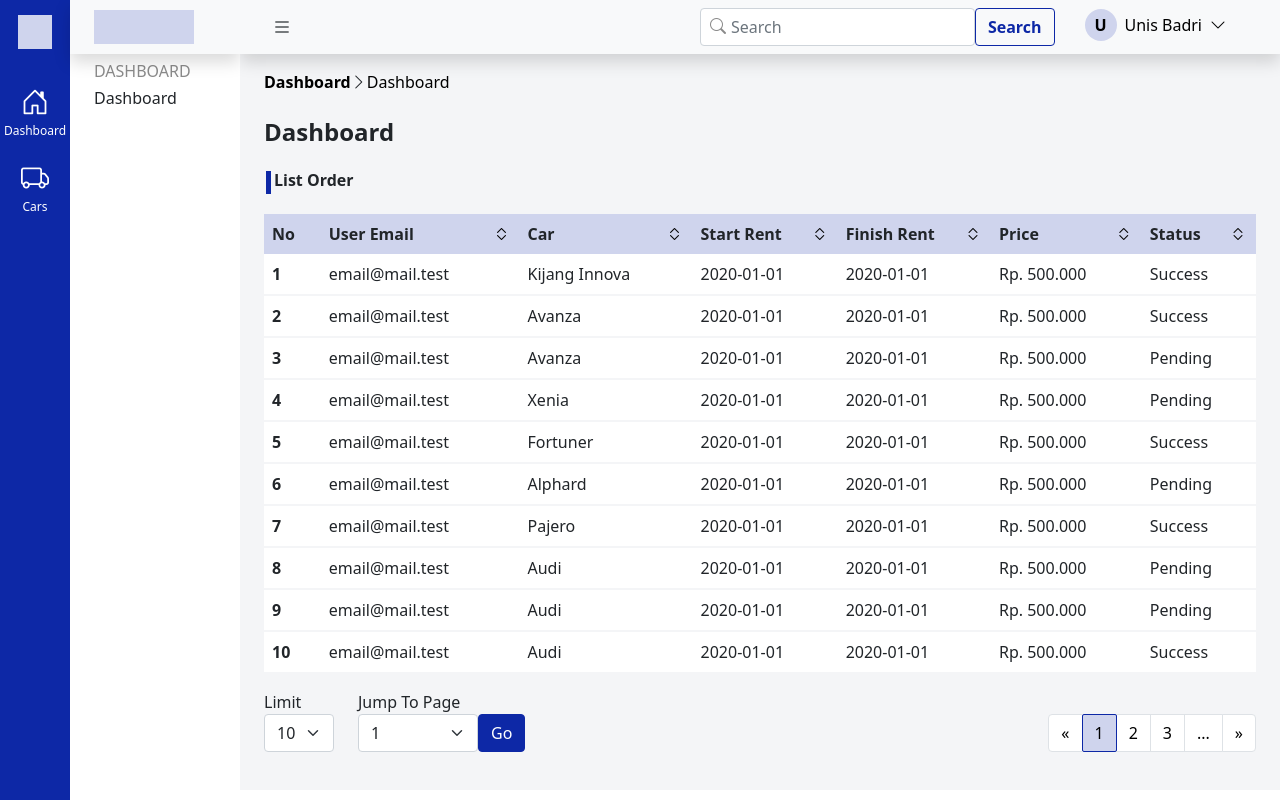
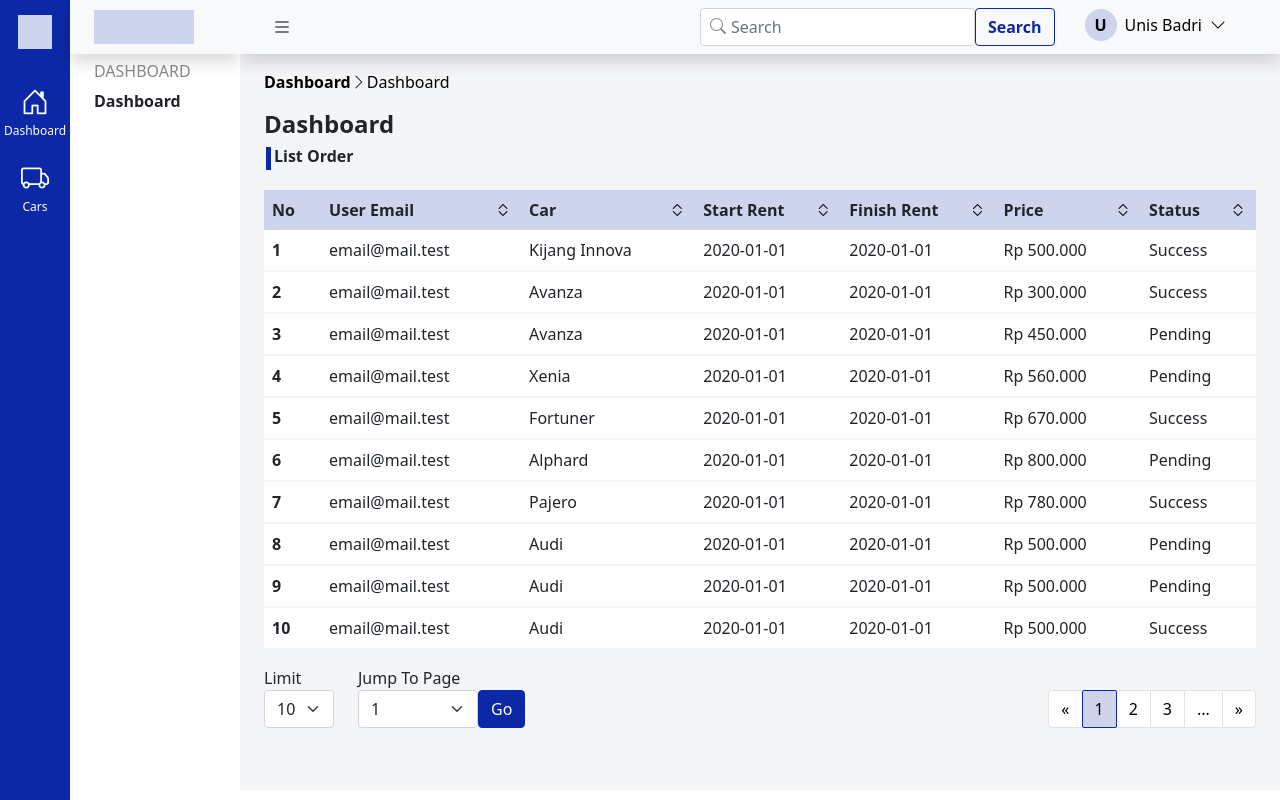
Before and after one commit to adityahimaone/ExpressJS-CarRental, a Node server app: page /dashboard in a window 1280 px wide. Run offline with Node 20, Linux system fonts and the light colour scheme; some libraries are stand-ins or nearby versions; some web fonts are replaced.

Commit message:
Add Login, Add Class Convert & Fix Layout

```diff
--- a/controllers/addNewCarCtrl.js
+++ b/controllers/addNewCarCtrl.js
@@ -4,5 +4,6 @@ exports.addNewCar = (req, res) => {
     layout: "./layouts/sidebar",
     nav: "CARS",
     nav_child: "List Car",
+    pageActive: "addCars",
   });
 };
--- a/controllers/carsCtrl.js
+++ b/controllers/carsCtrl.js
@@ -2,13 +2,13 @@ const cars = require("../models/listCar");
 
 exports.cars = (req, res) => {
   cars.findAll().then((car) => {
-    console.log(car);
     res.render("cars", {
       title: "Cars",
       nav: "CARS",
       nav_child: "List Car",
       layout: "./layouts/sidebar",
       car,
+      pageActive: "cars",
     });
   });
 };
--- a/controllers/dashboardCtrl.js
+++ b/controllers/dashboardCtrl.js
@@ -9,6 +9,7 @@ exports.dashboard = (req, res) => {
       layout: "./layouts/sidebar",
       listOrders,
       auth: require("./auth"),
+      pageActive: "dashboard",
     });
   });
 };
--- /dev/null
+++ b/models/convertIDR.js
@@ -0,0 +1,15 @@
+class Convert {
+  constructor(number) {
+    this.number = number;
+  }
+
+  convertToIDR() {
+    return new Intl.NumberFormat("id-ID", {
+      style: "currency",
+      currency: "IDR",
+      maximumFractionDigits: 0,
+    }).format(this.number);
+  }
+}
+
+module.exports = Convert;
--- a/models/listOrder.js
+++ b/models/listOrder.js
@@ -1,3 +1,5 @@
+const Convert = require("./convertIDR");
+
 const orders = [
   {
     id: 1,
@@ -5,7 +7,7 @@ const orders = [
     car: "Kijang Innova",
     start_rent: "2020-01-01",
     finish_rent: "2020-01-02",
-    price: "Rp. 500.000",
+    price: 500000,
     status: "Success",
   },
   {
@@ -14,7 +16,7 @@ const orders = [
     car: "Avanza",
     start_rent: "2020-01-01",
     finish_rent: "2020-01-02",
-    price: "Rp. 500.000",
+    price: 300000,
     status: "Success",
   },
   {
@@ -23,7 +25,7 @@ const orders = [
     car: "Avanza",
     start_rent: "2020-01-01",
     finish_rent: "2020-01-02",
-    price: "Rp. 500.000",
+    price: 450000,
     status: "Pending",
   },
   {
@@ -32,7 +34,7 @@ const orders = [
     car: "Xenia",
     start_rent: "2020-01-01",
     finish_rent: "2020-01-02",
-    price: "Rp. 500.000",
+    price: 560000,
     status: "Pending",
   },
   {
@@ -41,7 +43,7 @@ const orders = [
     car: "Fortuner",
     start_rent: "2020-01-01",
     finish_rent: "2020-01-02",
-    price: "Rp. 500.000",
+    price: 670000,
     status: "Success",
   },
   {
@@ -50,7 +52,7 @@ const orders = [
     car: "Alphard",
     start_rent: "2020-01-01",
     finish_rent: "2020-01-02",
-    price: "Rp. 500.000",
+    price: 800000,
     status: "Pending",
   },
   {
@@ -59,7 +61,7 @@ const orders = [
     car: "Pajero",
     start_rent: "2020-01-01",
     finish_rent: "2020-01-02",
-    price: "Rp. 500.000",
+    price: 780000,
     status: "Success",
   },
   {
@@ -68,7 +70,7 @@ const orders = [
     car: "Audi",
     start_rent: "2020-01-01",
     finish_rent: "2020-01-02",
-    price: "Rp. 500.000",
+    price: 500000,
     status: "Pending",
   },
   {
@@ -77,7 +79,7 @@ const orders = [
     car: "Audi",
     start_rent: "2020-01-01",
     finish_rent: "2020-01-02",
-    price: "Rp. 500.000",
+    price: 500000,
     status: "Pending",
   },
   {
@@ -86,13 +88,22 @@ const orders = [
     car: "Audi",
     start_rent: "2020-01-01",
     finish_rent: "2020-01-02",
-    price: "Rp. 500.000",
+    price: 500000,
     status: "Success",
   },
 ];
 
 module.exports = {
-  findAll: () => Promise.resolve(orders),
+  findAll: () => {
+    return Promise.resolve(
+      orders.map((order) => {
+        return {
+          ...order,
+          price: new Convert(order.price).convertToIDR(),
+        };
+      })
+    );
+  },
   create: ({ id, email, car, start_rent, finish_rent, price, status }) => {
     const no = orders[orders.length - 1].no + 1;
     const ordersData = {
--- a/public/stylesheets/style.css
+++ b/public/stylesheets/style.css
@@ -82,6 +82,19 @@
   width: 70px;
   background-color: #0d28a6;
 }
+#sidebar-icon .nav-link:hover {
+  width: 100%;
+  background-color: rgba(255, 255, 255, 0.3) !important;
+}
+#sidebar-icon .nav-link:active {
+  width: 100%;
+  background-color: rgba(255, 255, 255, 0.3) !important;
+}
+#sidebar-icon .nav-link.active {
+  color: #000 !important;
+  width: 100%;
+  background-color: rgba(255, 255, 255, 0.3) !important;
+}
 #sidebar-child {
   width: 170px;
 }
@@ -92,6 +105,13 @@
   left: 0px;
   margin: 0;
   border: none;
+}
+#sidebar-child a.nav-link {
+  font-weight: bold;
+}
+#sidebar-child a.nav-link:hover {
+  width: 100%;
+  background-color: rgba(255, 255, 255, 0.3) !important;
 }
 
 .main-content {
@@ -157,15 +177,6 @@
   width: 100px;
   height: 34px;
   margin: 10px 0px;
-}
-
-.nav-link:hover {
-  width: 100%;
-  background-color: rgba(255, 255, 255, 0.3) !important;
-}
-.nav-link.active {
-  width: 100%;
-  background-color: rgba(255, 255, 255, 0.3) !important;
 }
 
 .list-group-item {
--- a/public/stylesheets/style.scss
+++ b/public/stylesheets/style.scss
@@ -98,6 +98,23 @@ $bg-color: #f4f5f7;
   &-icon {
     width: 70px;
     background-color: $primary-color;
+
+    .nav-link {
+      &:hover {
+        width: 100%;
+        background-color: rgba(255, 255, 255, 0.3) !important;
+      }
+
+      &:active {
+        width: 100%;
+        background-color: rgba(255, 255, 255, 0.3) !important;
+      }
+      &.active {
+        color: #000 !important;
+        width: 100%;
+        background-color: rgba(255, 255, 255, 0.3) !important;
+      }
+    }
   }
 
   &-child {
@@ -110,6 +127,17 @@ $bg-color: #f4f5f7;
       left: 0px;
       margin: 0;
       border: none;
+    }
+
+
+
+    a.nav-link {
+      font-weight: bold;
+
+      &:hover {
+        width: 100%;
+        background-color: rgba(255, 255, 255, 0.3) !important;
+      }
     }
   }
 }
@@ -191,17 +219,6 @@ $bg-color: #f4f5f7;
     width: 100px;
     height: 34px;
     margin: 10px 0px;
-  }
-}
-
-.nav-link {
-  &:hover {
-    width: 100%;
-    background-color: rgba(255, 255, 255, 0.3) !important;
-  }
-  &.active {
-    width: 100%;
-    background-color: rgba(255, 255, 255, 0.3) !important;
   }
 }
 
--- a/routes/index.js
+++ b/routes/index.js
@@ -6,6 +6,7 @@ const indexCtrl = require("../controllers/indexCtrl");
 /* GET home page. */
 // router.use("./auth", auth);
 router.get("/", indexCtrl.index);
+router.post("/", indexCtrl.login);
 // router.post("/", auth.api.login);
 
 module.exports = router;
--- a/views/dashboard.ejs
+++ b/views/dashboard.ejs
@@ -1,5 +1,5 @@
 <div>
-    <div class="page-header pt-3 ">
+    <div class="page-header pt-3">
         <nav style="--bs-breadcrumb-divider: '';" aria-label="breadcrumb">
             <ol class="breadcrumb">
                 <li class="breadcrumb-item"><a href="/dashboard">Dashboard</a></li>
@@ -8,7 +8,7 @@
             </ol>
         </nav>
     </div>
-    <div class="my-4">
+    <div class="my-2">
         <h4 class="fw-bold">Dashboard</h4>
     </div>
     <div class="mb-4">
--- a/views/partials/head.ejs
+++ b/views/partials/head.ejs
@@ -8,5 +8,5 @@
     integrity="sha384-1BmE4kWBq78iYhFldvKuhfTAU6auU8tT94WrHftjDbrCEXSU1oBoqyl2QvZ6jIW3" crossorigin="anonymous">
 <link rel="stylesheet" href="https://cdn.jsdelivr.net/npm/bootstrap-icons@1.8.1/font/bootstrap-icons.css">
 <title>
-    <%= title %>
+
 </title>
--- a/views/partials/navbar.ejs
+++ b/views/partials/navbar.ejs
@@ -18,8 +18,6 @@
                     <i class="bi bi-chevron-down"></i>
                 </button>
                 <ul class="dropdown-menu" aria-labelledby="dropdownMenuButton1">
-                    <li><a class="dropdown-item" href="#">Action</a></li>
-                    <li><a class="dropdown-item" href="#">Another action</a></li>
                     <li><a class="dropdown-item" href="/">Logout</a></li>
                 </ul>
             </div>
--- a/views/partials/sidebar.ejs
+++ b/views/partials/sidebar.ejs
@@ -6,10 +6,10 @@
                 <div class="logo-nav">
                 </div>
                 <a href="/dashboard"
-                    class="list-group-item nav-link bg-colors-primary d-inline-block text-truncate d-flex flex-column  align-items-center justify-content-center text-wrap "
+                    class="list-group-item <%- pageActive === 'dashboard' ?  'active' : '' %> nav-link bg-colors-primary d-inline-block text-truncate d-flex flex-column  align-items-center justify-content-center text-wrap "
                     data-bs-parent="#sidebar"><i class="bi bi-house-door"></i> <span>Dashboard</span></a>
-                <a href="/cars" active
-                    class="list-group-item active nav-link bg-colors-primary d-inline-block text-truncate d-flex flex-column  align-items-center justify-content-center text-wrap"
+                <a href="/cars"
+                    class="list-group-item <%- pageActive === 'cars' ?  'active' : '' %> nav-link bg-colors-primary d-inline-block text-truncate d-flex flex-column  align-items-center justify-content-center text-wrap"
                     data-bs-parent="#sidebar"><i class="bi bi-truck"></i><span>Cars</span> </a>
             </div>
             <div id="sidebar-child"
@@ -23,9 +23,7 @@
                 <a href="#"
                     class="list-group-item nav-link d-inline-block text-truncate d-flex flex-column align-items-start text-wrap "
                     data-bs-parent="#sidebar">
-                    <h6>
-                        <%= nav_child %>
-                    </h6>
+                    <%= nav_child %>
                 </a>
             </div>
         </div>
```
Also changed, not shown: controllers/indexCtrl.js (+18 -1 lines), models/listCar.js (+17 -6 lines), views/index.ejs (+10 -4 lines), 1 other file.
